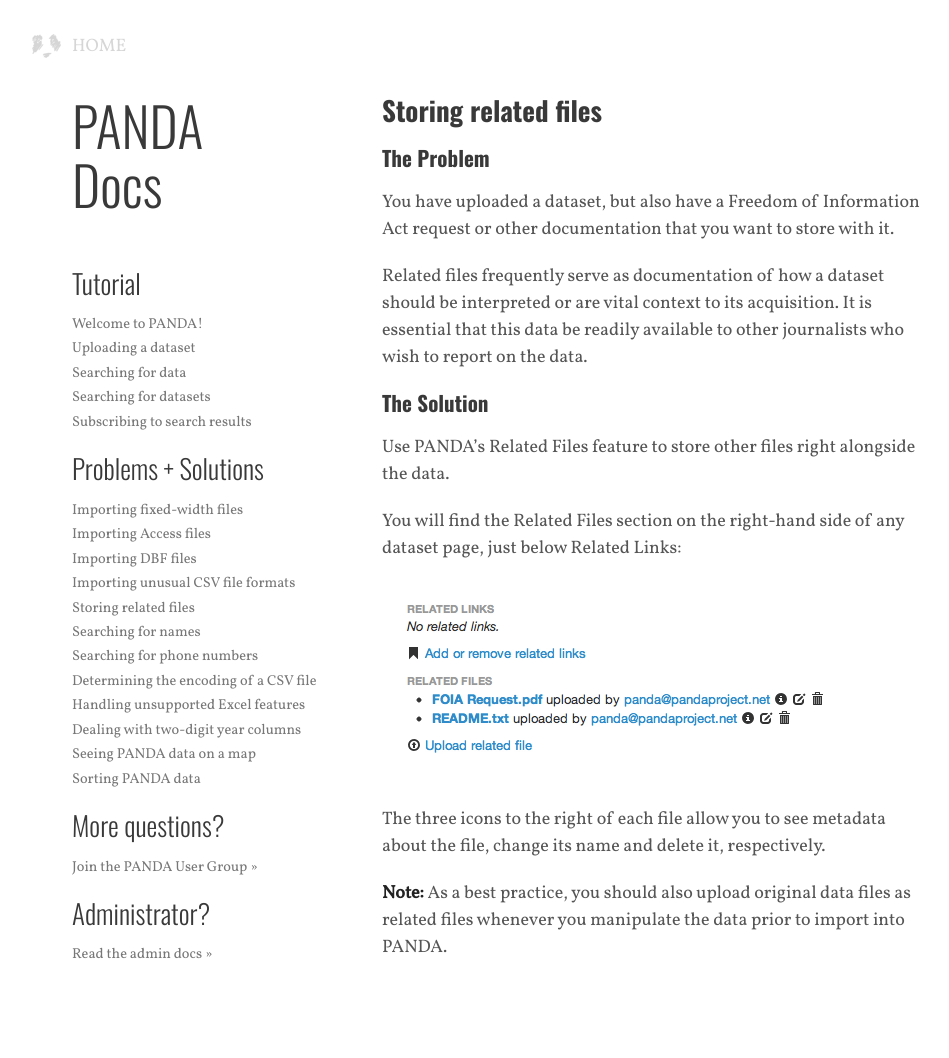
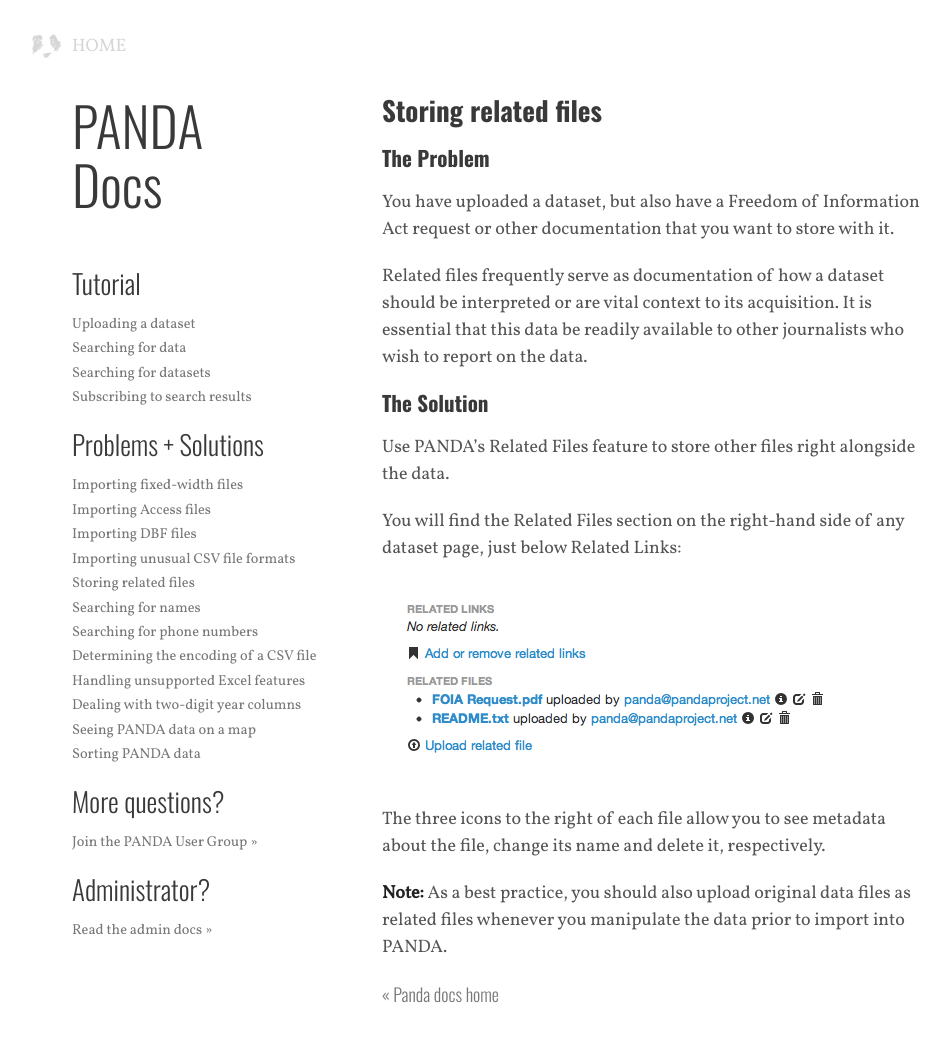
Before and after one commit to pandaproject/pandaproject.github.com, a Jekyll site: the page built from docs/storing-related-files.md, in a window 1280 px wide. Shown: the whole page, without its empty margins (138-1087 px from the left). Built offline with Jekyll 4.4.1, drawn with Linux system fonts in a browser that asks for light colours; some web fonts are replaced; Markdown is read by kramdown in place of the engine named in the settings; before the commit the page ends 1031 px from its top, so only the background shows below that.

Commit message:
removed unnecessary doc item, added docs home link

```diff
--- a/_includes/toc.html
+++ b/_includes/toc.html
@@ -1,7 +1,6 @@
 <div class="group">
     <h2>Tutorial</h2>
     <ul>
-        <li><a href="/">Welcome to PANDA!</a></li>
         <li><a href="/docs/uploading.html">Uploading a dataset</a></li>
         <li><a href="/docs/searching-data.html">Searching for data</a></li>
         <li><a href="/docs/searching-datasets.html">Searching for datasets</a></li>
--- a/_layouts/default.html
+++ b/_layouts/default.html
@@ -26,6 +26,7 @@
       <section>
         <h2>{{ page.title }}</h2>
         {{ content }}
+        <a href="/docs/">&laquo; Panda docs home</a>
       </section>
       <footer>
       </footer>
```
